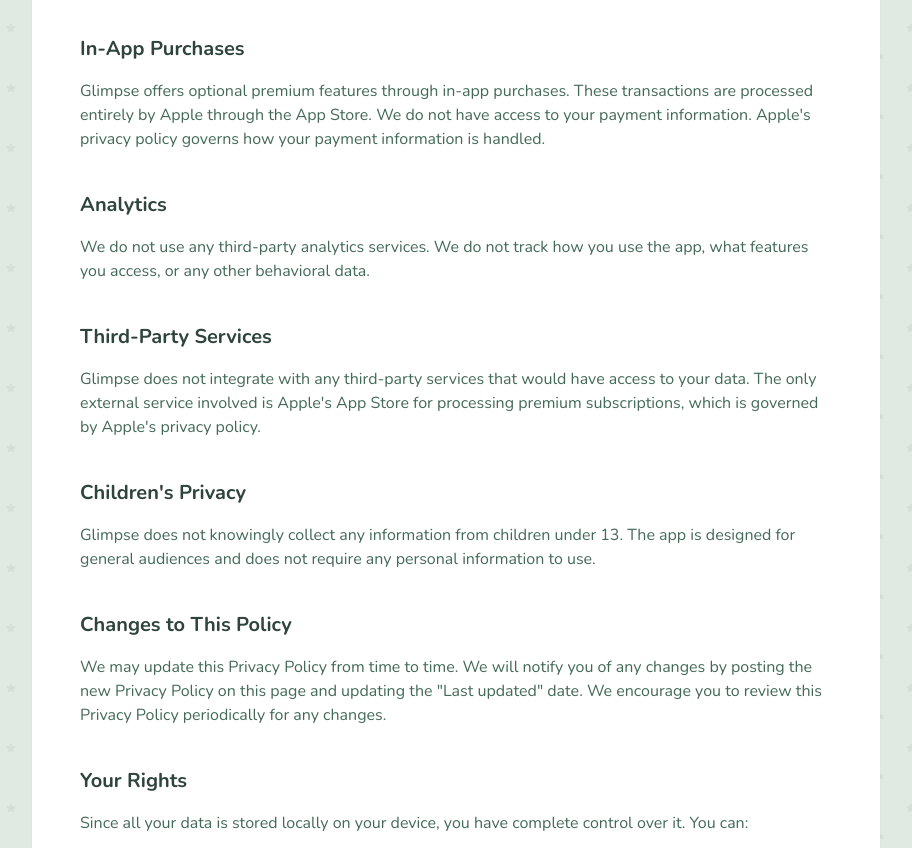
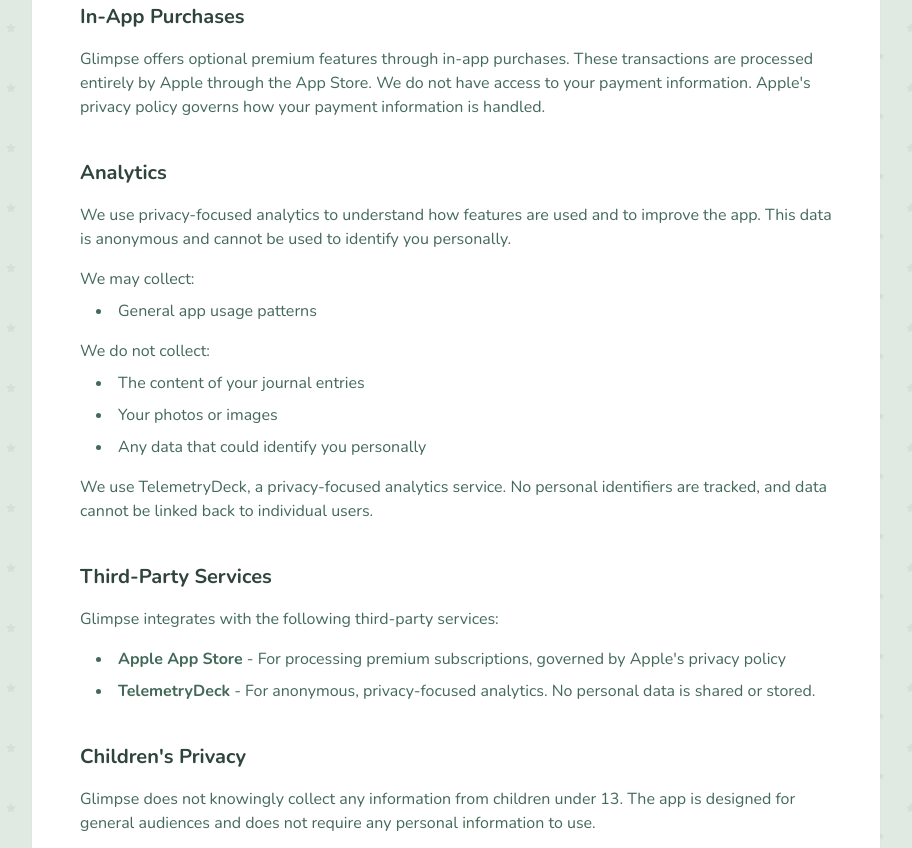
Before and after one commit to Evaske/GlimpseWeb, a plain HTML site: page privacy.html in a window 1280 px wide. Shown: the part 1305-2153 px from the top of the page, without its empty margins (184-1096 px from the left). Drawn offline with nearby package versions, Linux system fonts and the light colour scheme.

Commit message:
Update privacy.html

```diff
--- a/privacy.html
+++ b/privacy.html
@@ -110,7 +110,9 @@
                     >
                         Privacy Policy
                     </h1>
-                    <p class="text-sage-500 mb-8">Last updated: January 2025</p>
+                    <p class="text-sage-500 mb-8">
+                        Last updated: 22nd January 2026
+                    </p>
 
                     <div class="prose prose-sage max-w-none">
                         <section class="mb-10">
@@ -153,7 +155,6 @@
                                 </li>
                                 <li>Location data</li>
                                 <li>Photos or images you add to entries</li>
-                                <li>Usage patterns or behavioral data</li>
                                 <li>
                                     Device identifiers for tracking purposes
                                 </li>
@@ -235,11 +236,33 @@
                             <h2 class="text-xl font-bold text-sage-900 mb-4">
                                 Analytics
                             </h2>
+                            <p class="text-sage-700 mb-4">
+                                We use privacy-focused analytics to understand
+                                how features are used and to improve the app.
+                                This data is anonymous and cannot be used to
+                                identify you personally.
+                            </p>
+                            <p class="text-sage-700 mb-2">We may collect:</p>
+                            <ul
+                                class="list-disc list-inside text-sage-700 space-y-2 ml-4 mb-4"
+                            >
+                                <li>General app usage patterns</li>
+                            </ul>
+                            <p class="text-sage-700 mb-2">We do not collect:</p>
+                            <ul
+                                class="list-disc list-inside text-sage-700 space-y-2 ml-4 mb-4"
+                            >
+                                <li>The content of your journal entries</li>
+                                <li>Your photos or images</li>
+                                <li>
+                                    Any data that could identify you personally
+                                </li>
+                            </ul>
                             <p class="text-sage-700">
-                                We do not use any third-party analytics
-                                services. We do not track how you use the app,
-                                what features you access, or any other
-                                behavioral data.
+                                We use TelemetryDeck, a privacy-focused
+                                analytics service. No personal identifiers are
+                                tracked, and data cannot be linked back to
+                                individual users.
                             </p>
                         </section>
 
@@ -248,12 +271,23 @@
                                 Third-Party Services
                             </h2>
                             <p class="text-sage-700">
-                                Glimpse does not integrate with any third-party
-                                services that would have access to your data.
-                                The only external service involved is Apple's
-                                App Store for processing premium subscriptions,
-                                which is governed by Apple's privacy policy.
+                                Glimpse integrates with the following
+                                third-party services:
                             </p>
+                            <ul
+                                class="list-disc list-inside text-sage-700 space-y-2 ml-4 mt-4"
+                            >
+                                <li>
+                                    <strong>Apple App Store</strong> - For
+                                    processing premium subscriptions, governed
+                                    by Apple's privacy policy
+                                </li>
+                                <li>
+                                    <strong>TelemetryDeck</strong> - For
+                                    anonymous, privacy-focused analytics. No
+                                    personal data is shared or stored.
+                                </li>
+                            </ul>
                         </section>
 
                         <section class="mb-10">
@@ -357,7 +391,7 @@
                     </div>
 
                     <div class="text-sage-500 text-sm">
-                        &copy; 2025 Evaske Limited. All rights reserved.
+                        &copy; 2026 Evaske Limited. All rights reserved.
                     </div>
                 </div>
             </div>
```
